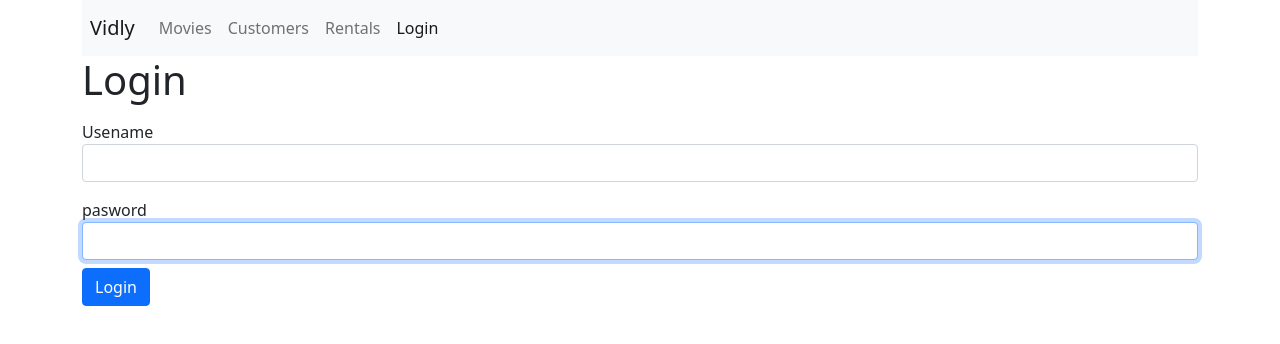
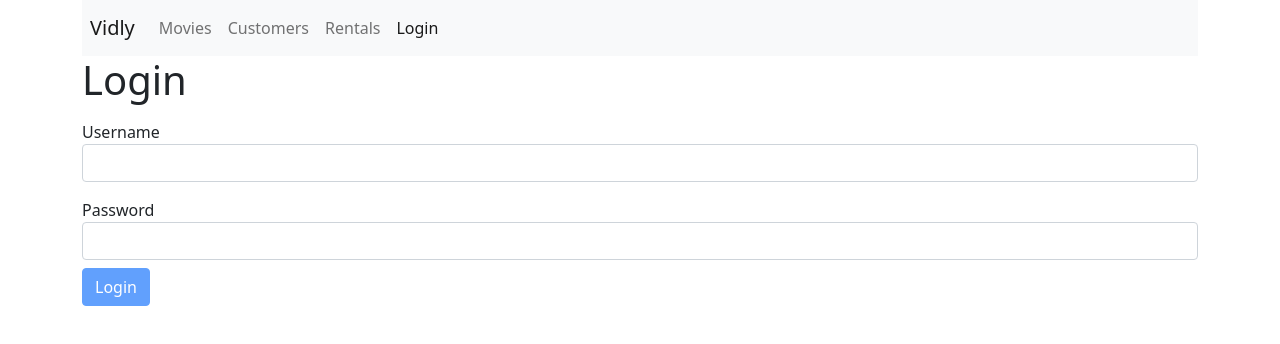
Before and after one commit to alaeimo/React-Course, a React (Create React App) app in the folder 03-vidly/: page /login in a window 1280 px wide. Shown: the top 344 px of the page. Built offline with nearby package versions, Linux system fonts and the light colour scheme.

Commit message:
03-vidle: extract helper rendering methods.

```diff
--- a/03-vidly/package.json
+++ b/03-vidly/package.json
@@ -8,6 +8,7 @@
     "@testing-library/user-event": "^13.5.0",
     "bootstrap": "^5.1.3",
     "font-awesome": "^4.7.0",
+    "joi-browser": "13.4",
     "lodash": "^4.17.21",
     "prop-types": "^15.8.1",
     "react": "^18.0.0",
--- /dev/null
+++ b/03-vidly/src/components/common/from.jsx
@@ -0,0 +1,73 @@
+import React, { Component } from "react";
+import Joi from "joi-browser";
+import Input from "./input";
+
+class Form extends Component {
+  state = {
+    data: {},
+    errors: {},
+  };
+
+  validate = () => {
+    const options = { abortEarly: false };
+    const { error } = Joi.validate(this.state.data, this.schema, options);
+    if (!error) return null;
+    const errors = {};
+    error.details.map((item) => (errors[item.path[0]] = item.message));
+    return errors;
+  };
+
+  validateProperty({ name, value }) {
+    const obj = { [name]: value };
+    const schema = { [name]: this.schema[name] };
+    const { error } = Joi.validate(obj, schema);
+    return error ? error.details[0].message : null;
+  }
+  handleChange = ({ currentTarget: input }) => {
+    const errors = { ...this.state.errors };
+    const errorMessage = this.validateProperty(input);
+    if (errorMessage) errors[input.name] = errorMessage;
+    else delete errors[input.name];
+
+    const data = { ...this.state.data };
+    data[input.name] = input.value;
+    this.setState({ data, errors });
+  };
+
+  handleSubmit = (e) => {
+    e.preventDefault();
+    const errors = this.validate();
+    this.setState({ errors: errors || {} });
+    if (errors) return;
+    //Call the server
+    this.doSubmit();
+  };
+
+  renderButton = (label) => {
+    return (
+      <button
+        disabled={this.validate()}
+        className="btn btn-primary"
+        type="submit"
+      >
+        {label}
+      </button>
+    );
+  };
+  renderInput = (name, label, type = "text") => {
+    const { data, errors } = this.state;
+
+    return (
+      <Input
+        type={type}
+        name={name}
+        label={label}
+        value={data[name]}
+        onChange={this.handleChange}
+        error={errors[name]}
+      />
+    );
+  };
+}
+
+export default Form;
--- a/03-vidly/src/components/common/input.jsx
+++ b/03-vidly/src/components/common/input.jsx
@@ -1,18 +1,10 @@
 import React from "react";
 
-const Input = ({ name, label, value, error, onChange }) => {
+const Input = ({ name, label, error, ...rest }) => {
   return (
     <div className="form-group py-2">
       <label htmlFor={name}>{label}</label>
-      <input
-        autoFocus
-        value={value}
-        onChange={onChange}
-        id={name}
-        name={name}
-        type="text"
-        className="form-control"
-      />
+      <input {...rest} name={name} id={name} className="form-control" />
 
       {error && <div className="alert alert-danger">{error}</div>}
     </div>
--- a/03-vidly/src/components/loginForm.jsx
+++ b/03-vidly/src/components/loginForm.jsx
@@ -1,57 +1,28 @@
 import React, { Component } from "react";
-import Input from "./common/input";
-class LoginForm extends Component {
+import Joi from "joi-browser";
+import Form from "./common/from";
+class LoginForm extends Form {
   state = {
-    account: { username: "", password: "" },
+    data: { username: "", password: "" },
     errors: {},
   };
 
-  validate = () => {
-    const errors = {};
-    const { account } = this.state;
-    if (account.username.trim() === "")
-      errors.username = "Username is required!";
-    if (account.password.trim() === "")
-      errors.password = "Password is required!";
+  schema = {
+    username: Joi.string().required().label("Username"),
+    password: Joi.string().required().label("Password"),
+  };
 
-    return Object.keys(errors).length === 0 ? null : errors;
-  };
-  handleChange = ({ currentTarget: input }) => {
-    const account = { ...this.state.account };
-    account[input.name] = input.value;
-    this.setState({ account });
-  };
-  handleSubmit = (e) => {
-    e.preventDefault();
-    const errors = this.validate();
-    this.setState({ errors: errors || {} });
-    if (errors) return;
-    //Call the server
+  doSubmit = () => {
     console.log("submitted");
   };
   render() {
-    const { account, errors } = this.state;
     return (
       <div>
         <h1>Login</h1>
         <form onSubmit={this.handleSubmit}>
-          <Input
-            name="username"
-            label="Usename"
-            value={account.username}
-            onChange={this.handleChange}
-            error={errors.username}
-          />
-          <Input
-            name="password"
-            label="pasword"
-            value={account.password}
-            onChange={this.handleChange}
-            error={errors.password}
-          />
-          <button className="btn btn-primary" type="submit">
-            Login
-          </button>
+          {this.renderInput("username", "Username")}
+          {this.renderInput("password", "Password", "password")}
+          {this.renderButton("Login")}
         </form>
       </div>
     );
```
Also changed, not shown: 1 other file (tests, documents, lock files or other folders).
